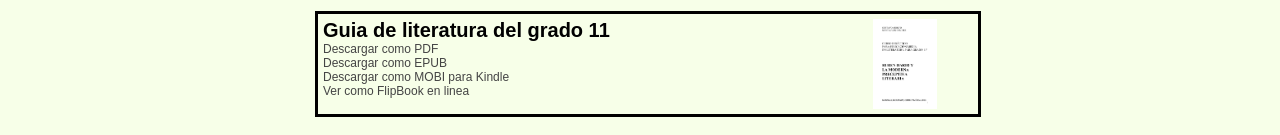
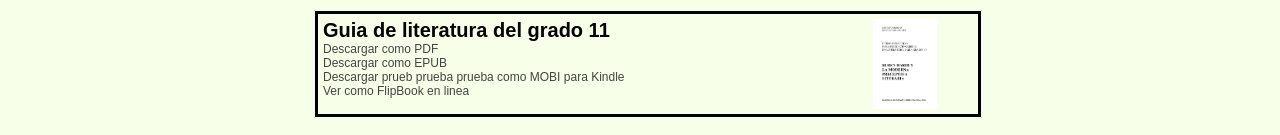
Before and after one commit to r2jf/rubendario, a plain HTML site: page index.html in a window 1280 px wide. Shown: the part 328-463 px from the top of the page. Drawn offline with Linux system fonts and the light colour scheme.

Commit message:
Cambios de pruebas

```diff
--- a/index.html
+++ b/index.html
@@ -42,7 +42,7 @@
                 <span class="tema">Guia de literatura del grado 11</span><br />
                 <a href="docs/RUBEN DARIO Y LA MODERNA PERCEP - Terminal13.pdf">Descargar como PDF</a><br />
                 <a href="docs/RUBEN DARIO Y LA MODERNA PERCEP - Terminal13.epub">Descargar como EPUB</a><br />
-                <a href="docs/RUBEN DARIO Y LA MODERNA PERCEP - Terminal13.mobi">Descargar como MOBI para Kindle</a><br />
+                <a href="docs/RUBEN DARIO Y LA MODERNA PERCEP - Terminal13.mobi">Descargar prueb prueba prueba como MOBI para Kindle</a><br />
                 <a href="http://www.flipsnack.com/9ABC79C7C6F/fdzc0xdr">Ver como FlipBook en linea</a><br />
             </div>
             <div class="derecha">
```
